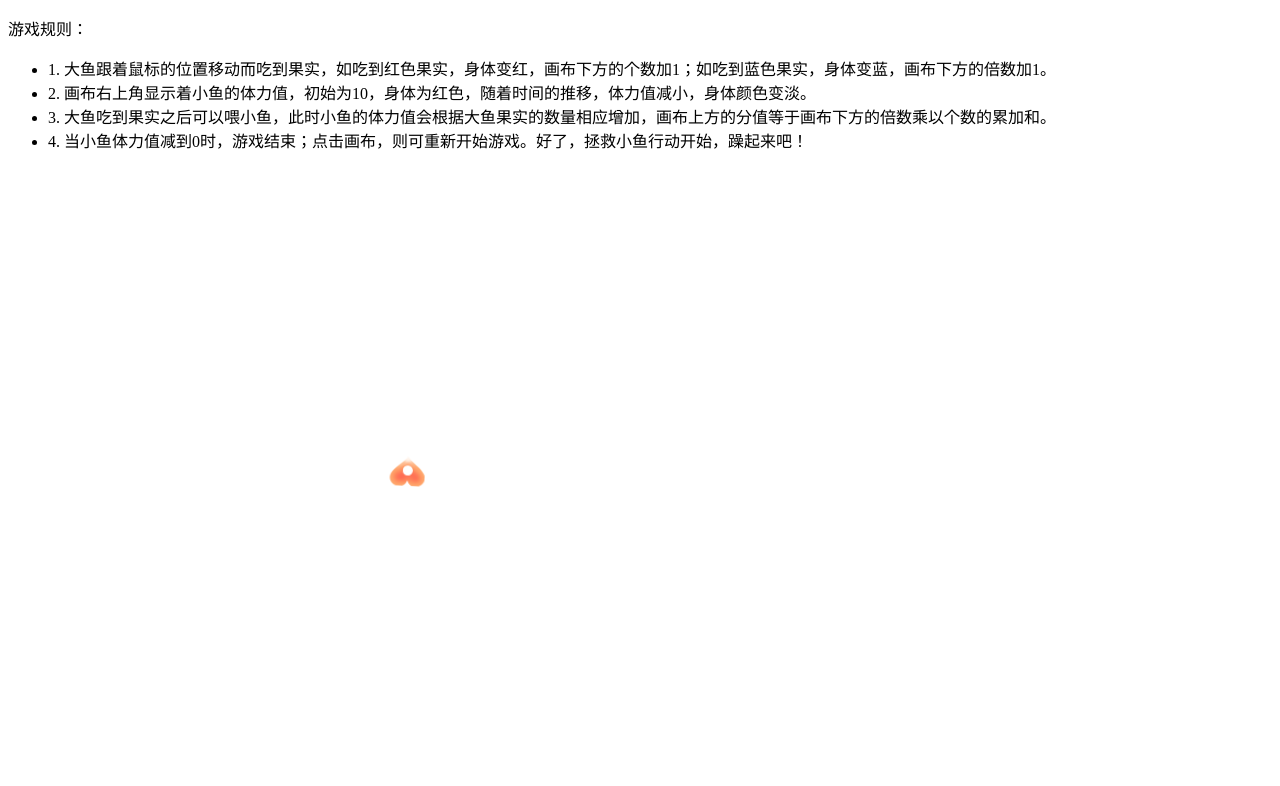
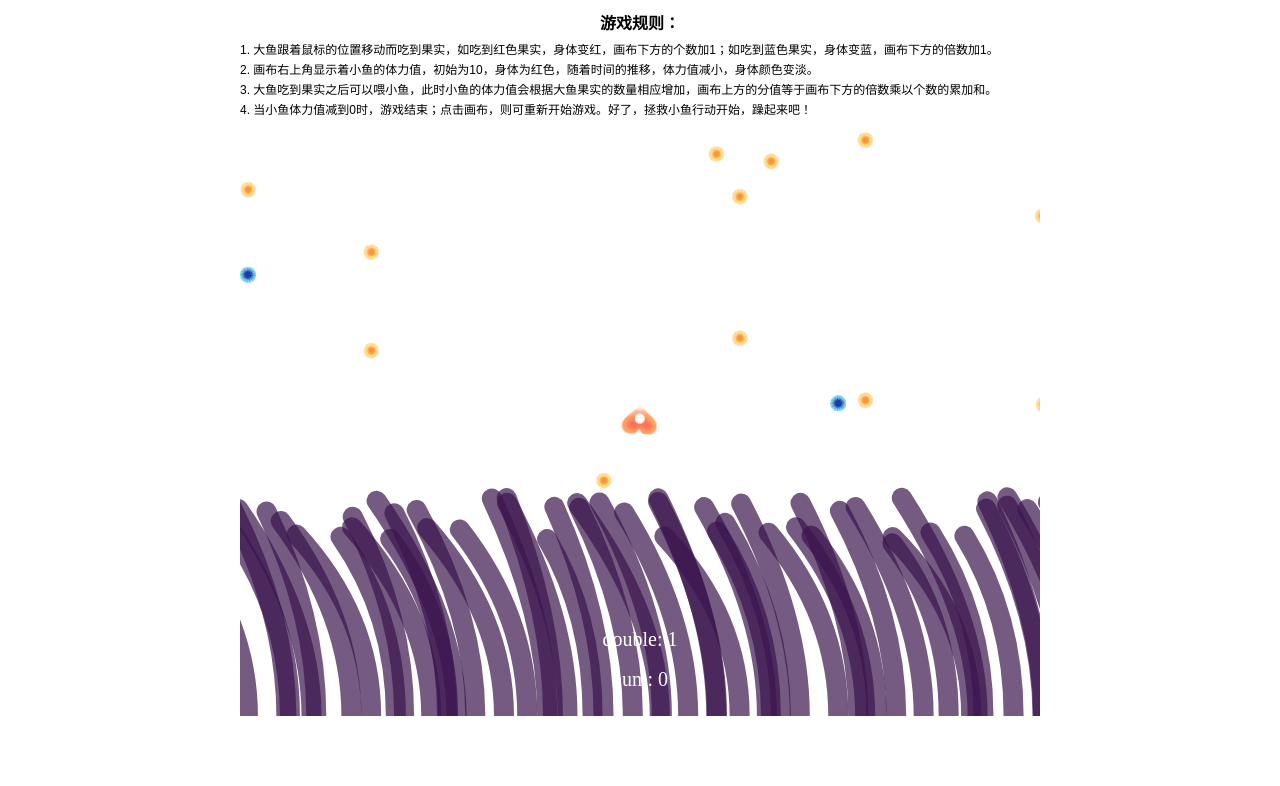
Before and after one commit to noahziheng/project-next-p2, a website: page src/index.html in a window 1280 px wide. Shown: the top 786 px of the page. Drawn offline with Linux system fonts and the light colour scheme.

Commit message:
feat: modify index.html

```diff
--- a/src/index.html
+++ b/src/index.html
@@ -3,7 +3,7 @@
 <head>
 	<title>h5爱心鱼游戏</title>
   <meta charset= "utf-8"/>
-	<link rel="stylesheet" type="text/css" href="css/index.css">
+	<link rel="stylesheet" type="text/css" href="css/style.css">
 </head>
 <body>
 	<div class="introduce">
```
